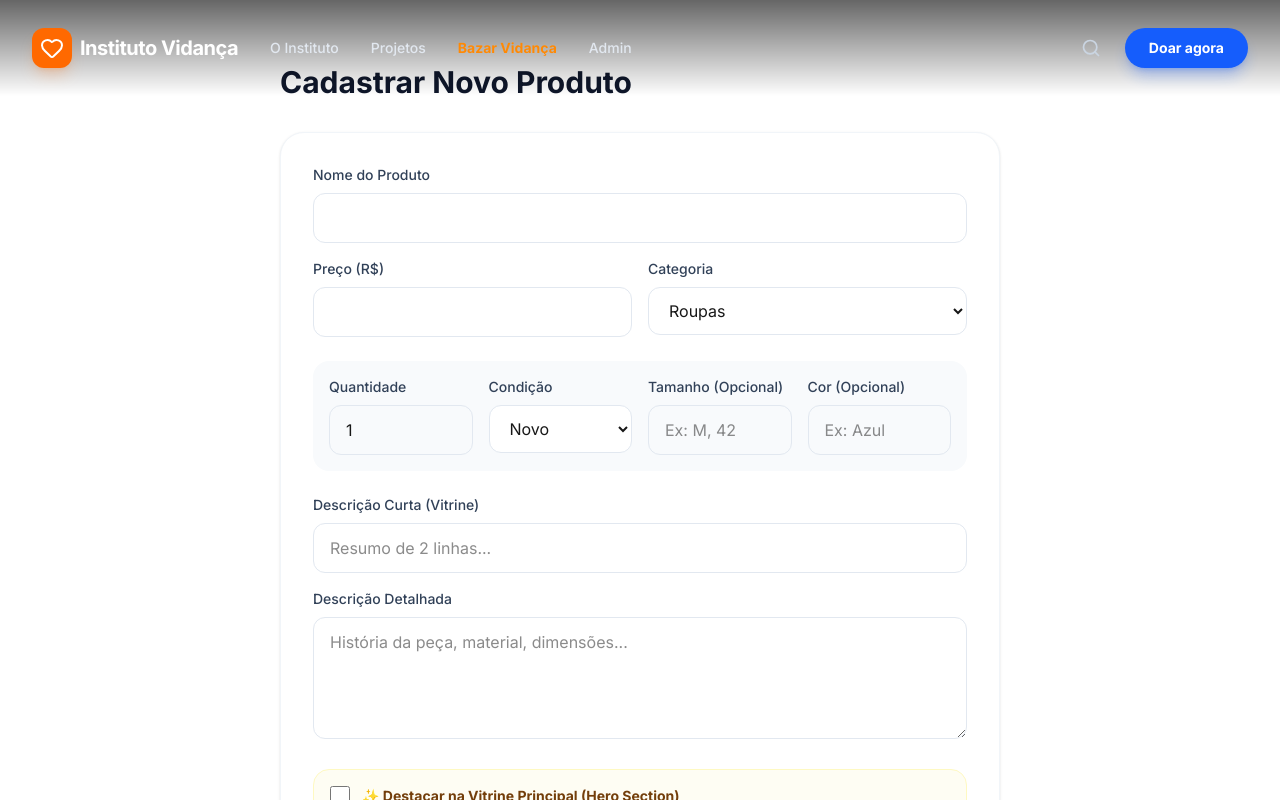
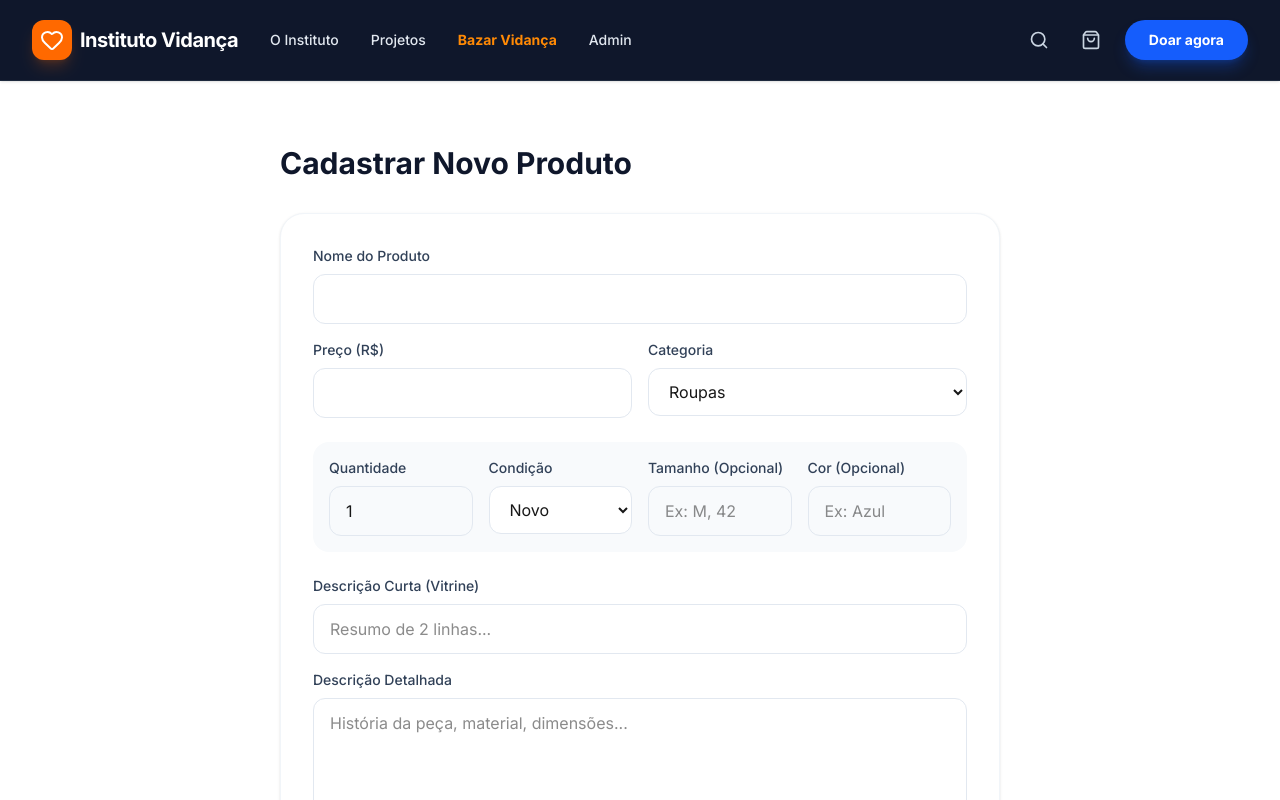
Before and after one commit to suportevidanca-png/bazar-vidanca, a Next.js app: page /admin in a window 1280 px wide. Shown: the top 800 px of the page. Built offline with nearby package versions, Linux system fonts and the light colour scheme; no server answers.

Commit message:
fix: corrige sobreposicao do menu e restaura funcionalidade do carrinho de compras

```diff
--- a/app/Header.tsx
+++ b/app/Header.tsx
@@ -1,11 +1,17 @@
 'use client';
 
 import Link from 'next/link';
-import { ShoppingBag, Search, Menu, Heart } from 'lucide-react';
+import { Search, Menu, Heart } from 'lucide-react';
 import { useState, useEffect } from 'react';
+import { usePathname } from 'next/navigation';
+import CartIcon from '@/components/CartIcon';
 
 export default function Header() {
   const [isScrolled, setIsScrolled] = useState(false);
+  const pathname = usePathname();
+
+  // A transparência dinâmica é apenas para a Home
+  const isHome = pathname === '/';
 
   useEffect(() => {
     const handleScroll = () => {
@@ -18,10 +24,10 @@ export default function Header() {
 
   return (
     <header
-      className={`fixed top-0 left-0 right-0 w-full z-50 transition-all duration-300 ${
-        isScrolled
-          ? 'bg-slate-900/90 backdrop-blur-md border-b border-slate-800 shadow-sm py-2'
-          : 'bg-gradient-to-b from-black/60 to-transparent py-4'
+      className={`w-full z-50 transition-all duration-300 ${
+        isHome
+          ? `fixed top-0 left-0 right-0 ${isScrolled ? 'bg-slate-900/90 backdrop-blur-md border-b border-slate-800 shadow-sm py-2' : 'bg-gradient-to-b from-black/60 to-transparent py-4'}`
+          : 'sticky top-0 bg-slate-900 border-b border-slate-800 shadow-sm py-2'
       }`}
     >
       <div className="max-w-7xl mx-auto px-4 sm:px-6 lg:px-8">
@@ -46,6 +52,8 @@ export default function Header() {
             <button className="p-2 text-slate-300 hover:text-white transition rounded-full hover:bg-white/10">
               <Search className="w-5 h-5" />
             </button>
+            {/* Carrinho Restaurado */}
+            <CartIcon />
             <button className="md:hidden p-2 text-slate-300 hover:text-white transition rounded-full hover:bg-white/10">
               <Menu className="w-5 h-5" />
             </button>
--- a/components/CartIcon.tsx
+++ b/components/CartIcon.tsx
@@ -14,7 +14,7 @@ export default function CartIcon() {
   }, []);
 
   return (
-    <Link href="/carrinho" className="relative p-2 text-slate-400 hover:text-slate-900 transition rounded-full hover:bg-slate-50">
+    <Link href="/carrinho" className="relative p-2 text-slate-300 hover:text-white transition rounded-full hover:bg-white/10">
       <ShoppingBag className="w-5 h-5" />
       {mounted && totalItems > 0 && (
         <span className="absolute top-0 right-0 inline-flex items-center justify-center px-1.5 py-0.5 text-xs font-bold leading-none text-white transform translate-x-1/4 -translate-y-1/4 bg-red-600 rounded-full">
```
